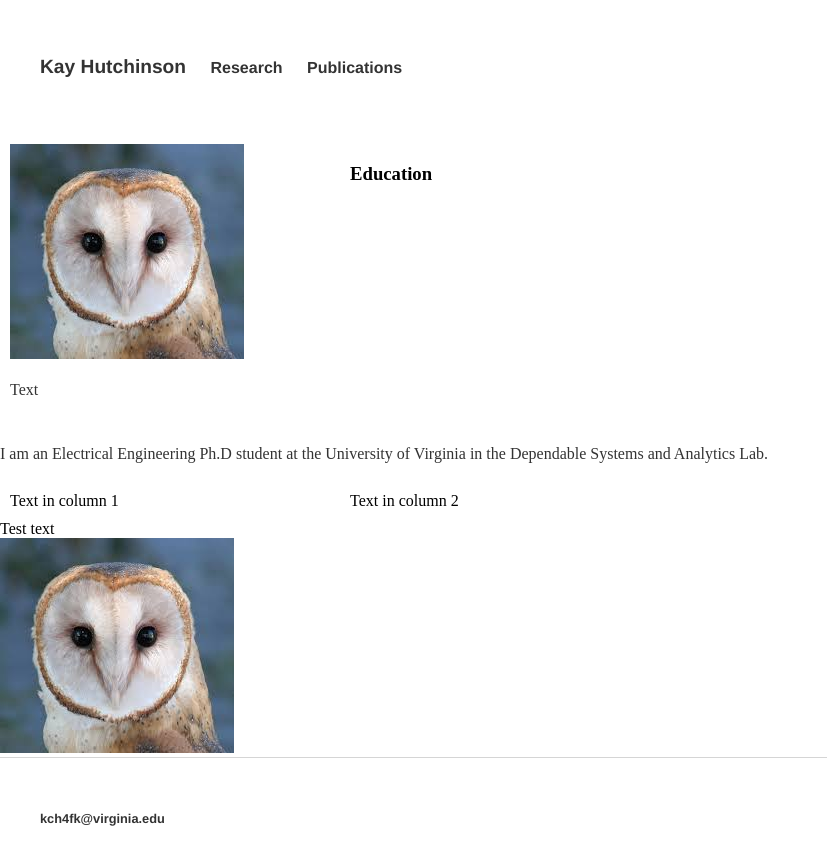
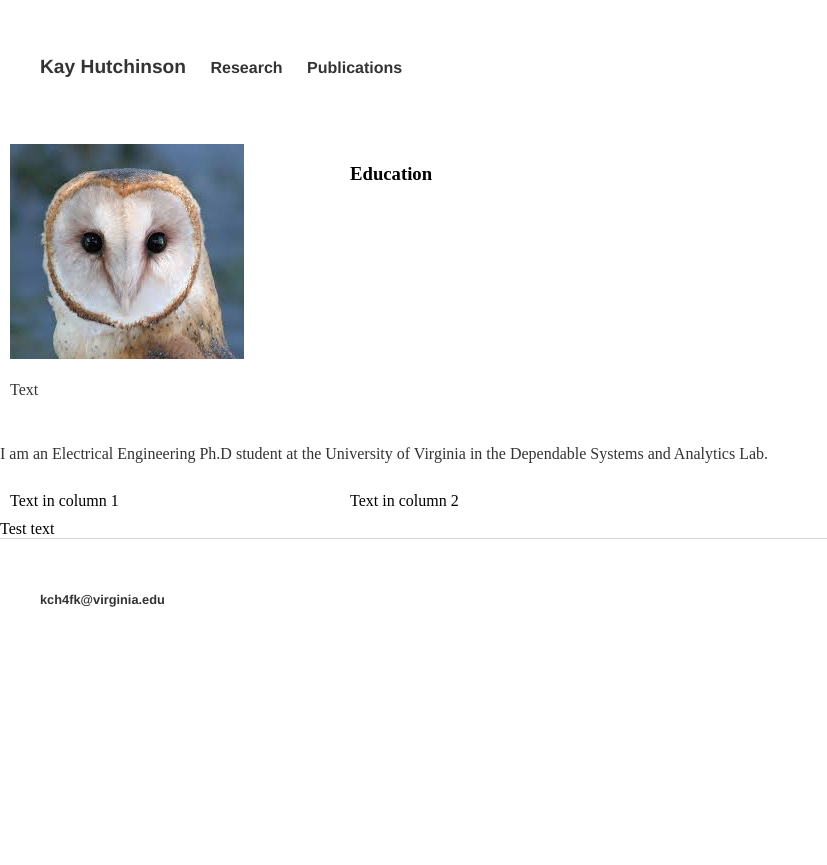
Before and after one commit to kch4fk/kch4fk.github.io, a Jekyll site: the page built from index.html, in a window 1280 px wide. Shown: the top 865 px of the page, without its empty margins (0-827 px from the left). Built offline with Jekyll 4.4.1, drawn with Linux system fonts in a browser that asks for light colours.

Commit message:
Update index.html

```diff
--- a/index.html
+++ b/index.html
@@ -37,7 +37,7 @@
 
 <br/>
 
-<img src="https://github.com/kch4fk/kch4fk.github.io/blob/master/barn%20owl.jpg?raw=true">
+<!--<img src="https://github.com/kch4fk/kch4fk.github.io/blob/master/barn%20owl.jpg?raw=true">-->
 
 
 <!--<html>
```
